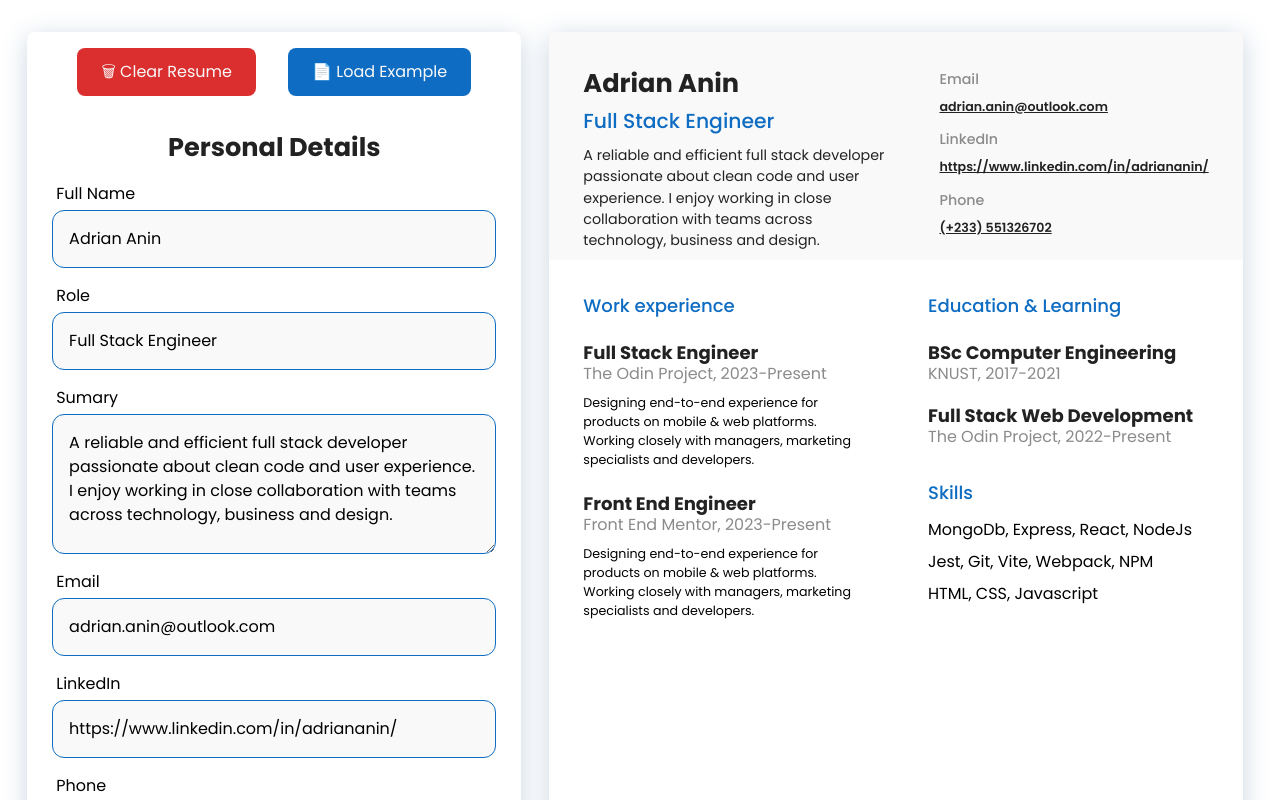
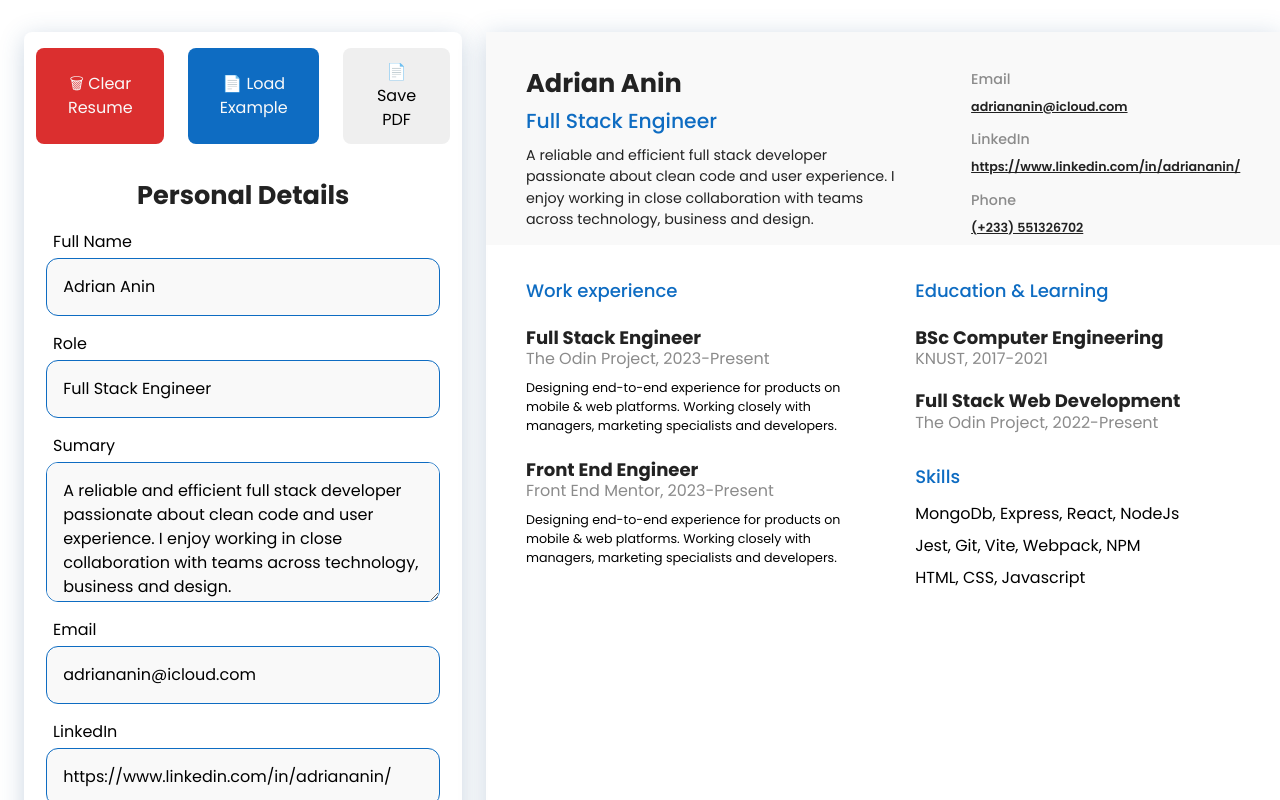
Before and after one commit to adrianeanin/react-cv-generator, a React (Vite) app in the folder cv-generator/: page / in a window 1280 px wide. Shown: the top 800 px of the page. Built offline with nearby package versions, Linux system fonts and the light colour scheme.

Commit message:
add save to pdf feature

```diff
--- a/cv-generator/package.json
+++ b/cv-generator/package.json
@@ -10,6 +10,7 @@
     "preview": "vite preview"
   },
   "dependencies": {
+    "html2pdf.js": "^0.10.1",
     "react": "^18.2.0",
     "react-dom": "^18.2.0",
     "uuid": "^9.0.1"
--- a/cv-generator/src/App.jsx
+++ b/cv-generator/src/App.jsx
@@ -7,6 +7,7 @@ import WorkInput from "./components/WorkInput";
 import EducationInput from "./components/EducationInput";
 import { v4 as uuidv4 } from "uuid";
 import { useState, useEffect } from "react";
+import html2pdf from "html2pdf.js";
 import defaultData from "./services/defaultData";
 import helpers from "./services/helpers";
 import SkillsInput from "./components/SkillsInput";
@@ -97,9 +98,9 @@ const App = () => {
 
     const updatedSkillsData = [...skills, newSkillItem];
     setSkills(updatedSkillsData);
-    saveSkillsToLocalStorage(updatedSkillsData);
 
     setMostRecentSkillId(newId);
+    helpers.saveSkillsToLocalStorage(updatedSkillsData);
   };
 
   const handlePersonChange = (e) => {
@@ -179,6 +180,16 @@ const App = () => {
     }
   };
 
+  const saveAsPDF = () => {
+    try {
+      const cvContainer = document.querySelector("#cv-container");
+
+      html2pdf().from(cvContainer).save();
+    } catch (error) {
+      console.error("Error generating PDF:", error);
+    }
+  };
+
   useEffect(() => {
     helpers.getFromLocalStorage(
       setPersonData,
@@ -201,6 +212,9 @@ const App = () => {
             </button>
             <button onClick={loadExample} className="save-btn">
               📄 Load Example
+            </button>
+            <button onClick={saveAsPDF} className="pdf-btn">
+              📄 Save PDF
             </button>
           </div>
 
@@ -231,7 +245,7 @@ const App = () => {
           />
         </section>
 
-        <section className="displays">
+        <section className="displays" id="cv-container">
           <DisplayPersonal person={personData} />
 
           <div className="columns | center-content">
@@ -259,8 +273,8 @@ const App = () => {
               <div className="column-right-content">
                 {skills.map((skill, index) => (
                   <DisplaySkills
+                    skill={skill}
                     key={skill.id}
-                    skill={skill}
                     isFirstRender={index === 0}
                   />
                 ))}
--- a/cv-generator/src/assets/styles/index.css
+++ b/cv-generator/src/assets/styles/index.css
@@ -98,7 +98,8 @@ button:hover {
   margin-top: 1rem;
   display: flex;
   justify-content: center;
-  gap: 2rem;
+  gap: 1.5rem;
+  padding: 0 0.75em;
 }
 
 /* Input Styling */
@@ -177,3 +178,13 @@ hr {
     justify-self: center;
   }
 }
+
+#cv-container {
+  width: 210mm; /* A4 width */
+}
+
+@media print {
+  #cv-container {
+    width: 100%;
+  }
+}
--- a/cv-generator/src/services/defaultData.js
+++ b/cv-generator/src/services/defaultData.js
@@ -3,7 +3,7 @@ const initialPersonalData = {
   role: "Full Stack Engineer",
   summary:
     "A reliable and efficient full stack developer passionate about clean code and user experience. I enjoy working in close collaboration with teams across technology, business and design.",
-  email: "adrian.anin@outlook.com",
+  email: "adriananin@icloud.com",
   linkedin: "https://www.linkedin.com/in/adriananin/",
   phone: "(+233) 551326702",
 };
@@ -65,11 +65,11 @@ const initialNewWorkExp = {
 };
 
 const initialSkills = [
-  { name: "MongoDb, Express, React, NodeJs" },
-  { name: "" },
-  { name: "Jest, Git, Vite, Webpack, NPM" },
-  { name: "HTML, CSS, Javascript" },
-  { name: "" },
+  { id: "", name: "MongoDb, Express, React, NodeJs" },
+  { id: "", name: "" },
+  { id: "", name: "Jest, Git, Vite, Webpack, NPM" },
+  { id: "", name: "HTML, CSS, Javascript" },
+  { id: "", name: "" },
 ];
 
 export default {
```
Also changed, not shown: 1 other file (tests, documents, lock files or other folders).
